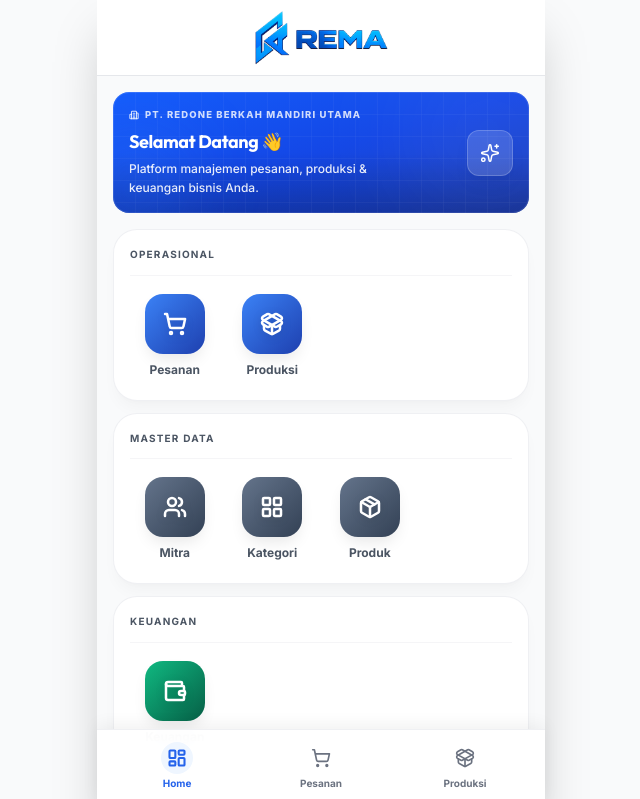
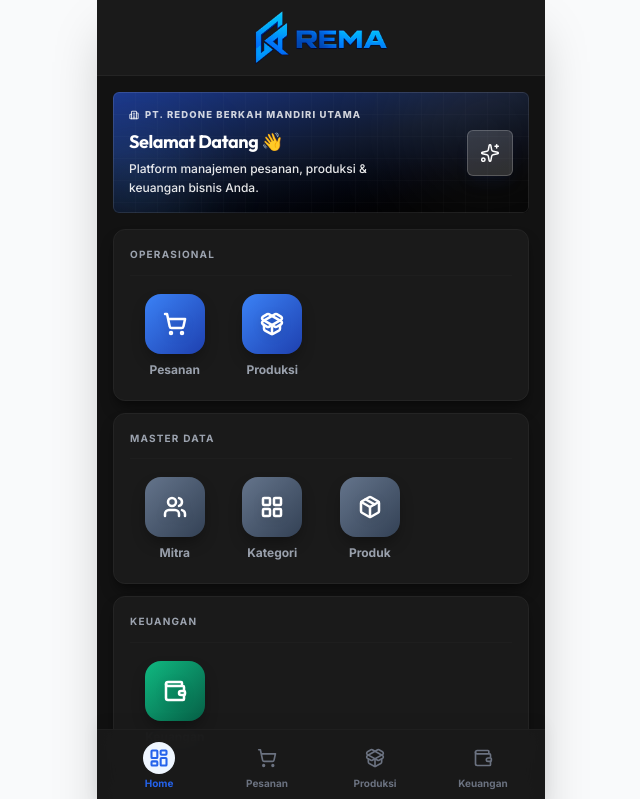
Before and after one commit to nurhasanfadillah/Rema-AntigravityV2, a React (Vite) app: page / in a window 1280 px wide. Shown: the top 799 px of the page, without its empty margins (319-959 px from the left). Built offline with nearby package versions, Linux system fonts and the light colour scheme; no server answers.

Commit message:
feat: Establish a new design system with global styles, core UI components, and initial application pages.

```diff
--- a/src/components/Pesanan/DesignFileUpload.tsx
+++ b/src/components/Pesanan/DesignFileUpload.tsx
@@ -97,7 +97,7 @@
                     {paths.map((path, idx) => (
                         <div
                             key={idx}
-                            className="relative aspect-square rounded-2xl bg-brand-bg border border-brand-border overflow-hidden group shadow-sm"
+                            className="relative aspect-square rounded-lg bg-brand-bg border border-brand-border overflow-hidden group shadow-sm"
                         >
                             {isImage(path) ? (
                                 <img
@@ -149,7 +149,7 @@
                         disabled={isUploading}
                         style={{ minHeight: '44px' }}
                         className={`
-                            w-full sm:w-auto inline-flex items-center justify-center gap-2 px-6 rounded-xl bg-brand-surface text-text-primary border border-brand-border font-bold text-sm
+                            w-full sm:w-auto inline-flex items-center justify-center gap-2 px-6 rounded-lg bg-brand-surface text-text-primary border border-brand-border font-bold text-sm
                             active:bg-brand-bg transition-colors shadow-sm
                             ${isUploading ? 'opacity-70 cursor-not-allowed' : ''}
                         `}
--- a/src/components/layout/BottomNavigation.tsx
+++ b/src/components/layout/BottomNavigation.tsx
@@ -1,5 +1,5 @@
 import { Link, useLocation } from 'react-router-dom';
-import { LayoutDashboard, ShoppingCart, PackageOpen } from 'lucide-react';
+import { LayoutDashboard, ShoppingCart, PackageOpen, Wallet } from 'lucide-react';
 
 export function BottomNavigation() {
     const location = useLocation();
@@ -8,6 +8,7 @@
         { label: 'Home', path: '/', icon: LayoutDashboard },
         { label: 'Pesanan', path: '/pesanan', icon: ShoppingCart },
         { label: 'Produksi', path: '/produksi', icon: PackageOpen },
+        { label: 'Keuangan', path: '/keuangan', icon: Wallet },
     ];
 
     // List of paths where the bottom navigation should be hidden
--- a/src/components/layout/MobileLayout.tsx
+++ b/src/components/layout/MobileLayout.tsx
@@ -5,7 +5,7 @@
 
 export function MobileLayout() {
     return (
-        <div className="flex flex-col min-h-screen bg-brand-bg text-text-primary max-w-md mx-auto shadow-2xl relative">
+        <div className="theme-deep-dark flex flex-col min-h-screen bg-brand-bg text-text-primary max-w-md mx-auto shadow-2xl relative">
             {/* Top Header */}
             <header className="bg-brand-surface px-4 py-2.5 flex items-center justify-center border-b border-brand-border transition-all duration-200 sticky top-0 z-50">
                 <div className="flex items-center justify-center w-full">
--- a/src/components/ui/Card.tsx
+++ b/src/components/ui/Card.tsx
@@ -4,7 +4,7 @@
     return (
         <div
             onClick={onClick}
-            className={`bg-brand-surface rounded-xl border border-brand-border shadow-[0_8px_20px_rgba(0,0,0,0.04)] p-4 ${className}`}
+            className={`bg-brand-surface rounded-lg border border-brand-border shadow-[0_8px_20px_rgba(0,0,0,0.04)] p-4 ${className}`}
         >
             {children}
         </div>
--- a/src/index.css
+++ b/src/index.css
@@ -12,6 +12,14 @@
   /* gray-200 - Subtle boundaries */
   --color-brand-overlay: rgba(15, 23, 42, 0.3);
   /* slate-900 with transparency for modfal backdrops */
+
+  /* Deep Dark Theme (Based on Analysis) */
+  --color-deep-dark-bg: #121212;
+  --color-deep-dark-surface: #1a1a1a;
+  --color-deep-dark-border: #242424;
+  --color-deep-dark-text-primary: #e0e0e0;
+  --color-deep-dark-text-secondary: #9ca3af;
+  --color-deep-dark-text-tertiary: #6b7280;
 
   /* Accent — Interactive Elements */
   --color-brand-accent: #2563eb;
@@ -355,4 +363,21 @@
   .animate-fade-in {
     animation: fade-in 0.6s ease-out forwards;
   }
+
+  /* ----- Deep Dark Theme Applicator ----- */
+  .theme-deep-dark {
+    --color-brand-bg: var(--color-deep-dark-bg);
+    --color-brand-surface: var(--color-deep-dark-surface);
+    --color-brand-border: var(--color-deep-dark-border);
+    --color-text-primary: var(--color-deep-dark-text-primary);
+    --color-text-secondary: var(--color-deep-dark-text-secondary);
+    --color-text-tertiary: var(--color-deep-dark-text-tertiary);
+
+    background-color: var(--color-brand-bg);
+    color: var(--color-text-primary);
+  }
+
+  .theme-deep-dark .shadow-premium {
+    box-shadow: 0 10px 15px -3px rgba(0, 0, 0, 0.4), 0 4px 6px -2px rgba(0, 0, 0, 0.2);
+  }
 }
--- a/src/pages/Dashboard.tsx
+++ b/src/pages/Dashboard.tsx
@@ -133,8 +133,8 @@
                 style={{
                     width: '60px',
                     height: '60px',
-                    borderRadius: '18px',
-                    boxShadow: '0 8px 16px -4px rgba(0,0,0,0.1)',
+                    borderRadius: '16px',
+                    boxShadow: '0 8px 16px -4px rgba(0,0,0,0.4)',
                     ...item.iconBgStyle,
                 }}
             >
@@ -177,8 +177,8 @@
         <div
             className="
                 animate-slide-up
-                rounded-3xl overflow-hidden
-                border border-brand-border/60
+                rounded-xl overflow-hidden
+                border border-brand-border
                 shadow-premium
             "
             style={{
@@ -238,14 +238,14 @@
                 Welcome Banner
             ══════════════════════════════════════ */}
             <div
-                className="relative overflow-hidden rounded-2xl animate-slide-up"
+                className="relative overflow-hidden rounded-md animate-slide-up"
                 style={{ margin: '16px 16px 16px', animationFillMode: 'both' }}
             >
                 {/* Background layers */}
-                <div className="absolute inset-0 bg-gradient-to-br from-blue-600 via-blue-700 to-blue-800" />
-                <div className="absolute inset-0 bg-gradient-to-t from-black/20 via-transparent to-transparent" />
+                <div className="absolute inset-0 bg-gradient-to-br from-blue-900 via-slate-900 to-black" />
+                <div className="absolute inset-0 bg-gradient-to-t from-black/40 via-transparent to-transparent" />
                 <div
-                    className="absolute inset-0 opacity-[0.1]"
+                    className="absolute inset-0 opacity-[0.05]"
                     style={{
                         backgroundImage:
                             'linear-gradient(rgba(255,255,255,0.4) 1px, transparent 1px),' +
@@ -255,7 +255,7 @@
                 />
                 <div className="absolute -top-8 -right-8 w-36 h-36 bg-white/10 rounded-full blur-3xl pointer-events-none" />
                 <div className="absolute -bottom-6 -left-6 w-24 h-24 bg-blue-400/20 rounded-full blur-2xl pointer-events-none" />
-                <div className="absolute inset-0 rounded-2xl border border-white/10" />
+                <div className="absolute inset-0 rounded-md border border-white/10" />
 
                 {/* Content */}
                 <div className="relative z-10 flex items-center justify-between gap-3 px-4 py-[16px]">
@@ -274,7 +274,7 @@
                         </p>
                     </div>
                     <div
-                        className="flex-shrink-0 flex items-center justify-center rounded-xl border border-white/20 shadow-lg shadow-blue-900/10"
+                        className="flex-shrink-0 flex items-center justify-center rounded-md border border-white/20 shadow-lg shadow-blue-900/10"
                         style={{ width: '46px', height: '46px', backgroundColor: 'rgba(255, 255, 255, 0.15)' }}
                     >
                         <Sparkles className="w-[20px] h-[20px] text-white" strokeWidth={1.8} />
--- a/src/pages/Lainnya.tsx
+++ b/src/pages/Lainnya.tsx
@@ -23,8 +23,8 @@
                     const Icon = item.icon;
                     return (
                         <Link key={idx} to={item.path} className="block group animate-slide-up" style={{ animationDelay: `${idx * 75}ms`, animationFillMode: 'both' }}>
-                            <Card className="flex flex-col items-center justify-center p-3 h-28 space-y-3 transition-all duration-150 bg-brand-surface border-brand-border shadow-sm shadow-black/[0.03] active:scale-95 active:bg-brand-bg active:border-brand-accent/30 rounded-3xl">
-                                <div className={`p-3 rounded-2xl ${item.bg} transition-all duration-300 ease-out border border-transparent shadow-sm shadow-black/[0.02]`}>
+                            <Card className="flex flex-col items-center justify-center p-3 h-28 space-y-3 transition-all duration-150 bg-brand-surface border-brand-border shadow-sm shadow-black/[0.03] active:scale-95 active:bg-brand-bg active:border-brand-accent/30 rounded-lg">
+                                <div className={`p-3 rounded-md ${item.bg} transition-all duration-300 ease-out border border-transparent shadow-sm shadow-black/[0.02]`}>
                                     <Icon className={`w-6 h-6 ${item.color}`} strokeWidth={2.5} />
                                 </div>
                                 <span className="text-[10px] font-bold text-center text-text-tertiary transition-colors leading-tight uppercase tracking-widest">
--- a/src/pages/Pesanan/PesananList.tsx
+++ b/src/pages/Pesanan/PesananList.tsx
@@ -204,7 +204,7 @@
                         });
                         setShowFilterModal(true);
                     }}
-                    className={`relative p-2.5 transition-all rounded-xl border active:scale-95 shadow-sm ${isFiltered
+                    className={`relative p-2.5 transition-all rounded-lg border active:scale-95 shadow-sm ${isFiltered
                         ? 'bg-gray-800 border-gray-900 text-white'
                         : 'bg-brand-surface border-gray-300 text-gray-700 active:bg-gray-100'
                         }`}
@@ -265,7 +265,7 @@
                         <p className="text-sm text-text-tertiary">Memuat pesanan...</p>
                     </div>
                 ) : orders.length === 0 ? (
-                    <div className="text-center py-20 px-6 bg-brand-surface/50 rounded-2xl border border-brand-border border-dashed shadow-sm">
+                    <div className="text-center py-20 px-6 bg-brand-surface/50 rounded-lg border border-brand-border border-dashed shadow-sm">
                         <ShoppingBag className="w-10 h-10 text-brand-border mx-auto mb-3" />
                         <p className="text-sm font-bold text-text-secondary">Tidak ada pesanan.</p>
                         <p className="text-xs text-text-tertiary mt-1">Belum ada data atau filter tidak cocok.</p>
@@ -323,7 +323,7 @@
             {showFilterModal && (
                 <div className="fixed inset-0 z-[60] flex items-end sm:items-center justify-center p-4 bg-text-primary/30 backdrop-blur-sm animate-in fade-in duration-200" onClick={() => setShowFilterModal(false)}>
                     <Card
-                        className="w-full max-w-md border-brand-border shadow-2xl animate-in slide-in-from-bottom-8 sm:slide-in-from-bottom-0 sm:zoom-in-95 duration-300 pointer-events-auto max-h-[85vh] overflow-y-auto"
+                        className="w-full max-w-md border-brand-border shadow-2xl animate-in slide-in-from-bottom-8 sm:slide-in-from-bottom-0 sm:zoom-in-95 duration-300 pointer-events-auto max-h-[85vh] overflow-y-auto rounded-lg"
                         onClick={(e) => e.stopPropagation()}
                     >
                         <div className="flex items-center justify-between mb-5 sticky top-0 bg-brand-surface z-10 pb-2 border-b border-brand-border/60">
```
Also changed, not shown: src/pages/Pesanan/PesananBaru.tsx (+4 -4 lines).
